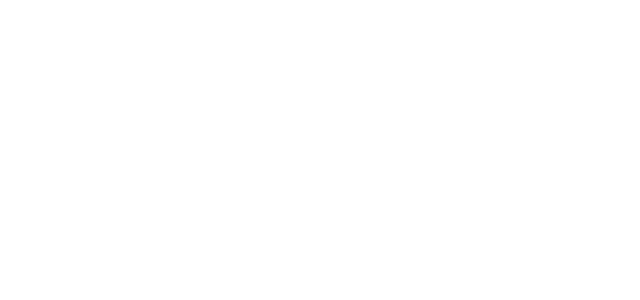
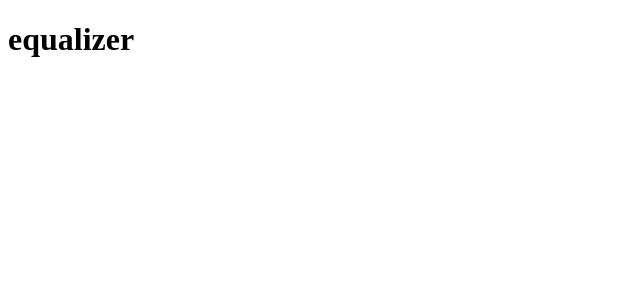
Before and after one commit to ZTanvir/frontend-mentor-equalizer-landing-page, a React (Vite) app: page / in a window 1280 px wide. Shown: the top 300 px of the page, without its empty margins (0-640 px from the left). Built offline with nearby package versions, Linux system fonts and the light colour scheme.

Commit message:
component:add header component

```diff
--- a/src/components/Equalizer.jsx
+++ b/src/components/Equalizer.jsx
@@ -1,4 +1,11 @@
+import Header from "../components/Header";
+
 const Equalizer = () => {
-  return <div></div>;
+  return (
+    <div>
+      <Header text="equalizer" />
+    </div>
+  );
 };
+
 export default Equalizer;
--- /dev/null
+++ b/src/components/Header.jsx
@@ -0,0 +1,8 @@
+const Header = ({ text }) => {
+  return (
+    <header>
+      <h1>{text}</h1>
+    </header>
+  );
+};
+export default Header;
```
